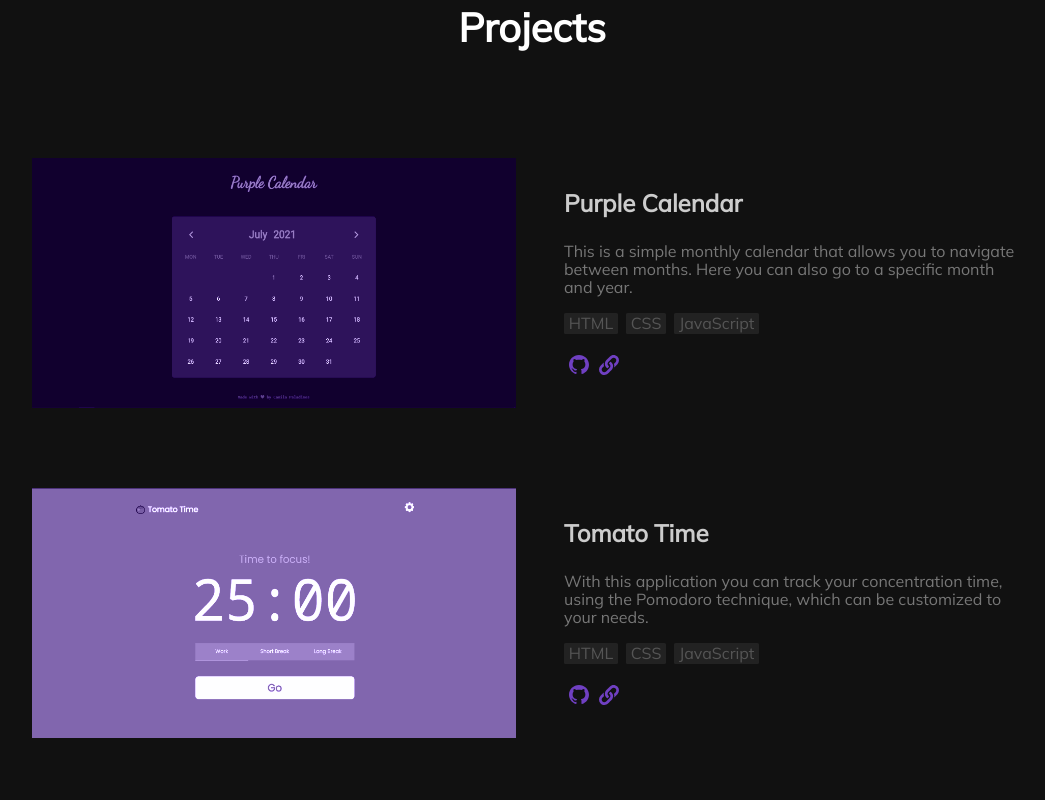
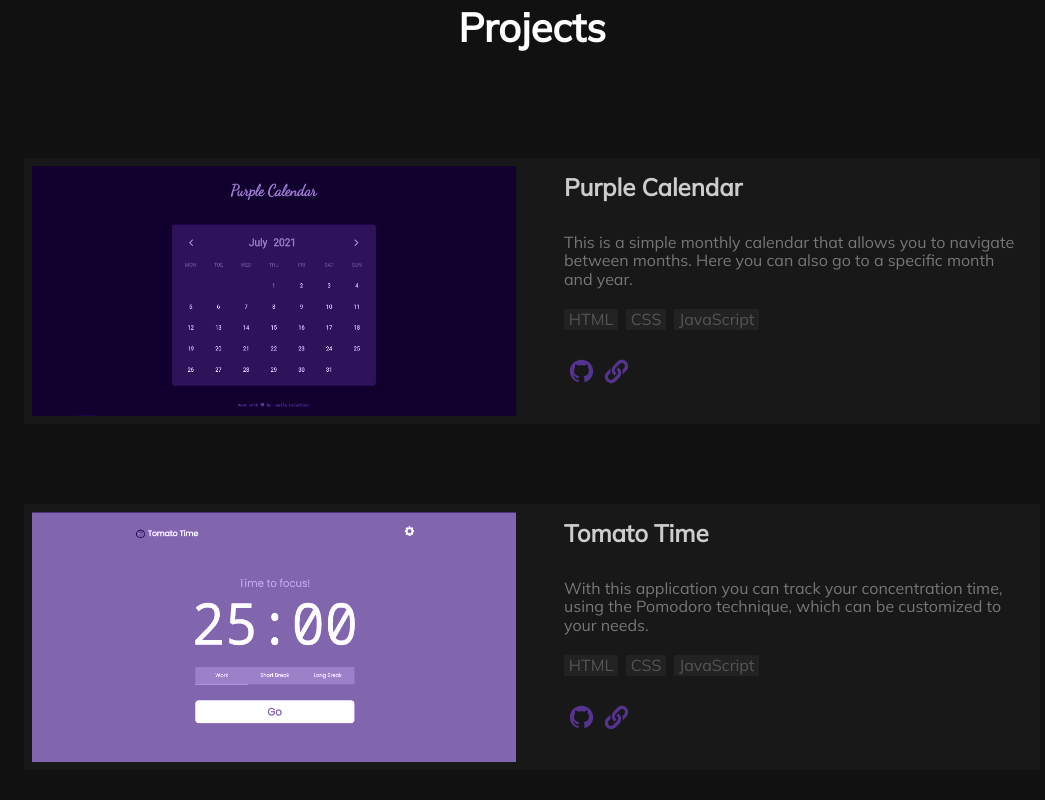
Before and after one commit to paladinescamila/Personal-Website, a React (Create React App) app: page / in a window 1280 px wide. Shown: the part 2452-3252 px from the top of the page, without its empty margins (108-1153 px from the left). Built offline with nearby package versions, Linux system fonts and the light colour scheme; the HTML template or start-up script is replaced by a standard one.

Commit message:
Changed project card styles

```diff
--- a/src/components/ProjectCard.jsx
+++ b/src/components/ProjectCard.jsx
@@ -6,12 +6,16 @@ import projectWebsite from "../img/project-website.svg";
 export default function ProjectCard({project}) {
 	return (
 		<div className='project-card'>
-			<a href={project.website} className="project-card-photo">
+			<a href={project.website} className='project-card-photo'>
 				<img src={project.photo} alt={project.title} />
 			</a>
 			<div className='project-card-data'>
-				<p className='project-card-title'>{project.title}</p>
-				<p className='project-card-description'>{project.description}</p>
+				<a href={project.website} alt={project.title} className='project-card-title'>
+					{project.title}
+				</a>
+				<a href={project.website} alt={project.title} className='project-card-description'>
+					{project.description}
+				</a>
 				<ul className='project-card-tools'>
 					{project.tools.map((t) => (
 						<li>{t}</li>
--- a/src/css/ProjectCard.css
+++ b/src/css/ProjectCard.css
@@ -6,9 +6,11 @@
 	grid-template-rows: 1fr;
 	grid-gap: 2em;
 	margin: 3em 0 5em 0;
+	padding: 0.5em;
+	background-color: #181818;
 }
 
-.project-card-photo{
+.project-card-photo {
 	background-color: var(--theme-1);
 }
 
@@ -21,7 +23,7 @@
 	mix-blend-mode: luminosity;
 }
 
-.project-card-photo:hover img{
+.project-card-photo:hover img {
 	mix-blend-mode: normal;
 }
 
@@ -37,6 +39,13 @@
 
 .project-card-description {
 	color: var(--gray-7);
+}
+
+.project-card-title,
+.project-card-description {
+	text-decoration: none;
+	display: block;
+	margin-bottom: 1.3em;
 }
 
 .project-card-tools {
@@ -55,11 +64,18 @@
 
 .project-card-github img,
 .project-card-website img {
-	width: 30px;
+	opacity: 0.7;
+	width: 35px;
+	margin-top: 0.5em;
 }
 
-@media (max-width: 1050px){
-	.project-card{
+.project-card-github img:hover,
+.project-card-website img:hover {
+	opacity: 1;
+}
+
+@media (max-width: 1050px) {
+	.project-card {
 		width: 700px;
 		grid-template-columns: 1fr;
 		grid-template-rows: repeat(2, 1fr);
```
